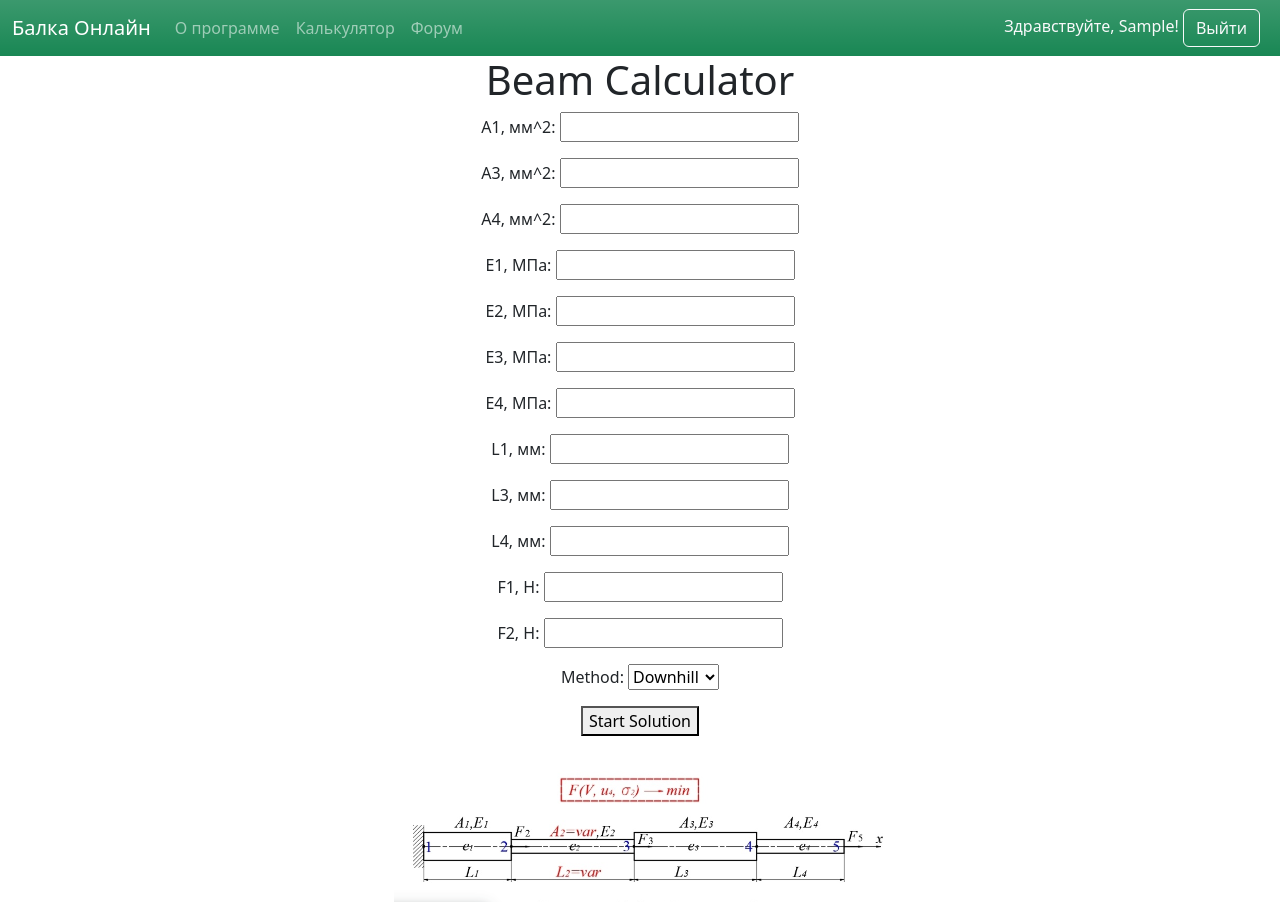
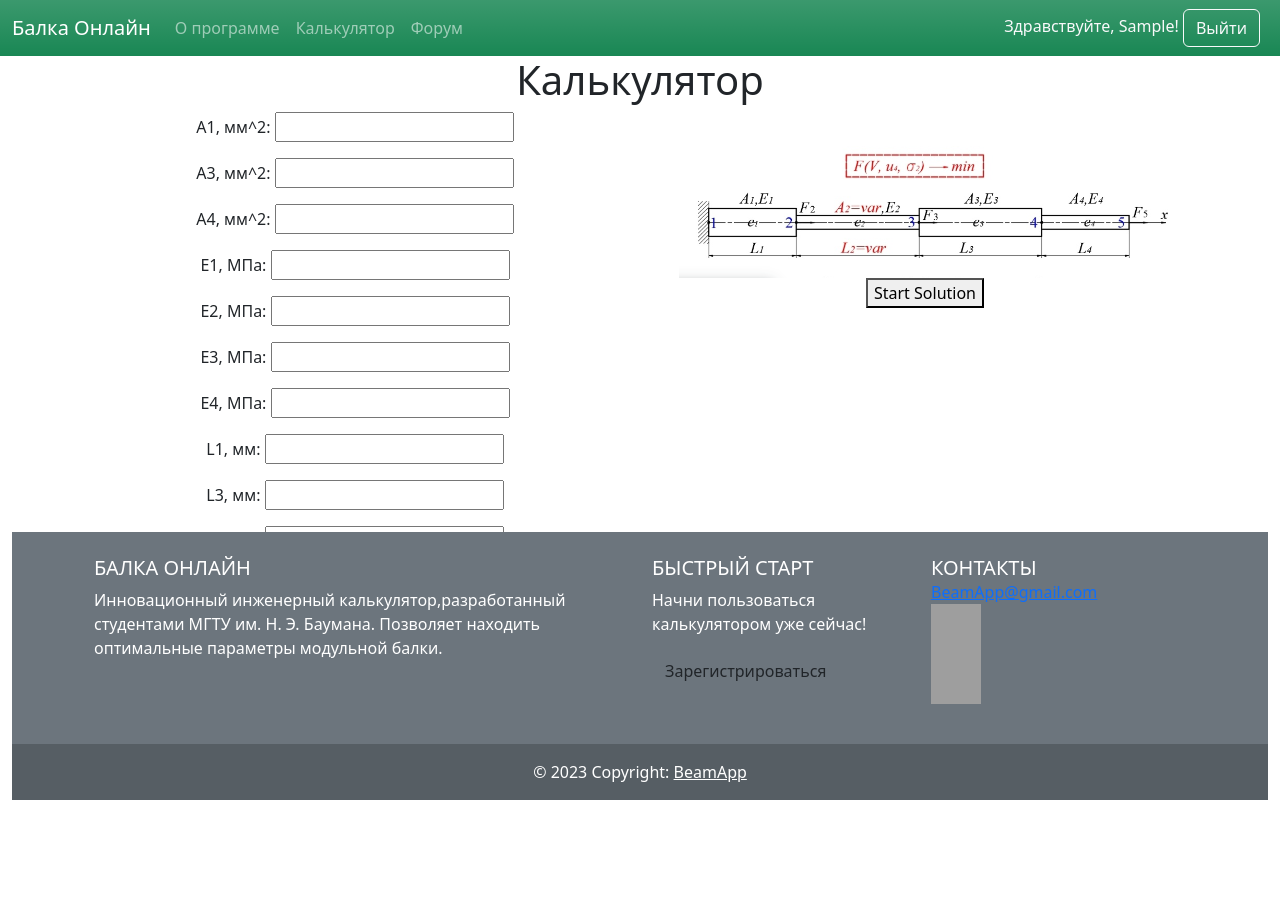
Before and after one commit to Ship-Vano/balkapp, a Django app: page /work/ in a window 1280 px wide. After the commit the page ends 800 px from the top, so only its background shows below. Run offline with Django 4.2, Linux system fonts and the light colour scheme; the visitor is signed in with stand-in values (Sample User, id 1); grey boxes are pictures that could not be loaded.

Commit message:
Add footer, fix number.html

```diff
--- a/BeamApp/account/templates/base.html
+++ b/BeamApp/account/templates/base.html
@@ -4,6 +4,7 @@
 <head>
     <title>{% block title %}{% endblock %}</title>
     <link href="https://cdn.jsdelivr.net/npm/bootstrap@5.3.0/dist/css/bootstrap.min.css" rel="stylesheet" integrity="sha384-9ndCyUaIbzAi2FUVXJi0CjmCapSmO7SnpJef0486qhLnuZ2cdeRhO02iuK6FUUVM" crossorigin="anonymous">
+    <!--link rel="stylesheet" href="/static/css/base.css"-->
 </head>
 <body>
 <nav class="navbar navbar-dark navbar-expand-lg bg-success bg-gradient">
@@ -41,6 +42,7 @@
     {% block contents %}
     {% endblock %}
 </div>
+</body>
 <!--    <div id="header">-->
 <!--        <span class="logo">БАЛКА ОНЛАЙН</span>-->
 <!--        {% if request.user.is_authenticated %}-->
@@ -70,6 +72,66 @@
 <!--            {% block content %}-->
 <!--            {% endblock %}-->
 <!--        </div>-->
-<script src="https://cdn.jsdelivr.net/npm/bootstrap@5.3.0/dist/js/bootstrap.bundle.min.js" integrity="sha384-geWF76RCwLtnZ8qwWowPQNguL3RmwHVBC9FhGdlKrxdiJJigb/j/68SIy3Te4Bkz" crossorigin="anonymous"></script>
-</body>
+<section class="fixed-bottom">
+  <!-- Footer -->
+  <footer class="bg-secondary text-white text-center text-md-start">
+    <!-- Grid container -->
+    <div class="container p-4">
+      <!--Grid row-->
+      <div class="row">
+        <!--Grid column-->
+        <div class="col-lg-6 col-md-12 mb-4 mb-md-0">
+          <h5 class="text-uppercase">Балка Онлайн</h5>
+
+          <p>
+            Инновационный инженерный калькулятор,разработанный студентами МГТУ им. Н. Э. Баумана. Позволяет находить оптимальные параметры модульной балки.
+          </p>
+        </div>
+        <!--Grid column-->
+
+        <!--Grid column-->
+        <div class="col-lg-3 col-md-6 mb-4 mb-md-0">
+          <h5 class="text-uppercase">Быстрый старт</h5>
+
+          <ul class="list-unstyled mb-0">
+            <p>Начни пользоваться калькулятором уже сейчас!</p>
+            <a class="btn" href="/account" target="_blank">Зарегистрироваться</a>
+          </ul>
+        </div>
+        <!--Grid column-->
+
+        <!--Grid column-->
+        <div class="col-lg-3 col-md-6 mb-4 mb-md-0">
+          <h5 class="text-uppercase mb-0">Контакты</h5>
+
+          <ul class="list-unstyled">
+            <li>
+              <a href="mailto:info@domain.com" title="glorythemes">BeamApp@gmail.com</a>
+            </li>
+            <li class="">
+              <a title="youtube" target="_blank" href="https://youtube.com"><img width="50" height="50" src="https://img.icons8.com/ios/50/FFFFFF/youtube-play--v1.png" alt="youtube-play--v1"/></a>
+            </li>
+            <li class="">
+              <a title="VK" target="_blank" href="https://vk.com"><img width="50" height="50" src="https://img.icons8.com/ios/50/FFFFFF/vk-com.png" alt="vk-com"/></a>
+            </li>
+
+          </ul>
+        </div>
+        <!--Grid column-->
+      </div>
+      <!--Grid row-->
+    </div>
+    <!-- Grid container -->
+
+    <!-- Copyright -->
+    <div class="text-center p-3" style="background-color: rgba(0, 0, 0, 0.2);">
+      © 2023 Copyright:
+      <a class="text-white" >BeamApp</a>
+    </div>
+    <!-- Copyright -->
+  </footer>
+</section>
+
+
+</div>
 </html>
--- a/BeamApp/work/templates/work/numbers.html
+++ b/BeamApp/work/templates/work/numbers.html
@@ -2,18 +2,22 @@
 {% load static %}
 {% block title %}Beam Calculator{% endblock %}
 {% block contents %}
-
-    <h1>Beam Calculator</h1>
+<body>
+    <h1>Калькулятор</h1>
+	<div class="container">
+		<div class="row">
+			<div class="col">
 				<form method="POST" action="#">
 					{% csrf_token %}
 					{{ form.as_p }}
-
-
+				</form>
+			</div>
+			<div class="col">
+				<img src="{% static 'work/images/1.png' %}" alt="Scheme"><br>
 				<button type="submit">Start Solution</button><br>
-
-        <img src="{% static 'work/images/1.png' %}" alt="Scheme"><br>
 				{% if rez1 and rez2 %}
 				<h2>Результаты</h2>
+				<div class="container-fluid text-center">
 					<table>
 						<thead>
 							<th>A2</th>
@@ -24,7 +28,11 @@
 							<td>{{ rez2 }}</td>
 						</tr>
 					</table>
+				</div>
+			</div>
+		</div>
+	</div>
 	{% endif %}
-
+</body>
 
 {% endblock %}
```
Lines whose indentation alone changed are shown as unchanged.
